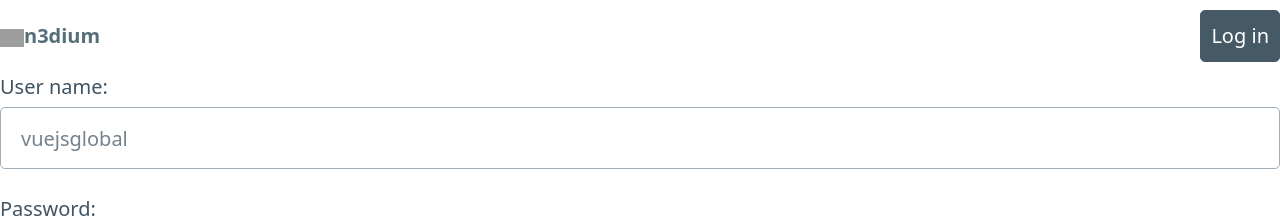
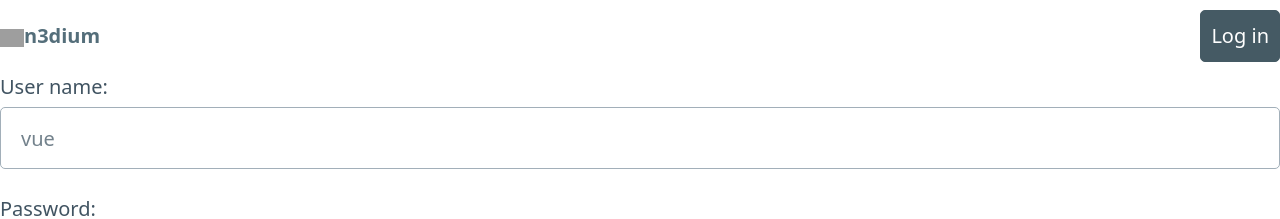
Before and after one commit to danielroe/n3dium, a Nuxt app: page /login in a window 1280 px wide. Shown: the top 219 px of the page. Built offline with nearby package versions, Linux system fonts and the light colour scheme; grey boxes are pictures that could not be loaded.

Commit message:
fix: update link to vuejs amsterdam

```diff
--- a/pages/login.vue
+++ b/pages/login.vue
@@ -29,7 +29,7 @@ async function handleLogin(e: Event) {
       </div>
       <label>
         User name:
-        <input name="username" type="text" required placeholder="vuejsglobal" />
+        <input name="username" type="text" required placeholder="vue" />
       </label>
       <label>
         Password:
```
Also changed, not shown: 2 other files (tests, documents, lock files or other folders).
